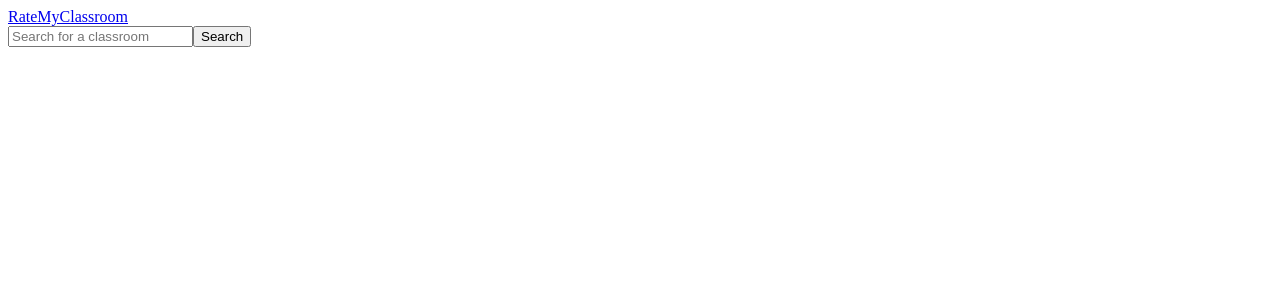
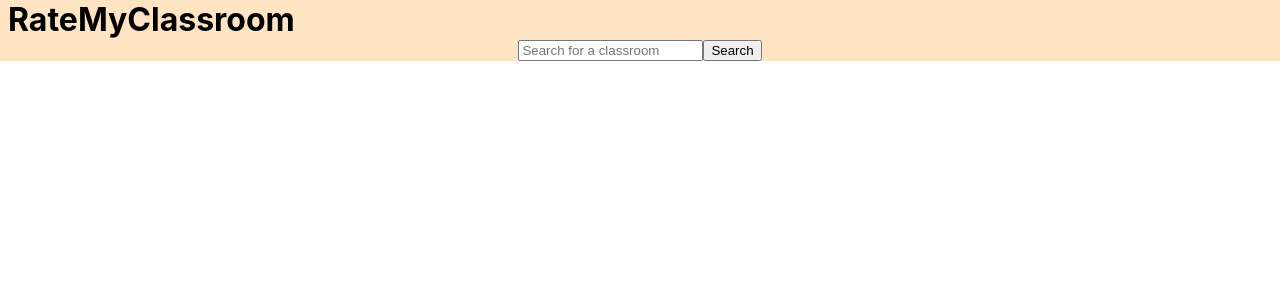
Before and after one commit to jsn-hoang/rate-my-classroom, a React app in the folder frontend/: page / in a window 1280 px wide. Shown: the top 300 px of the page. Built offline with nearby package versions, Linux system fonts and the light colour scheme; the HTML template or start-up script is replaced by a standard one.

Commit message:
Make UI changes

```diff
--- a/frontend/src/App.css
+++ b/frontend/src/App.css
@@ -0,0 +1,3 @@
+.App {
+    background-color: bisque;
+}
--- a/frontend/src/App.jsx
+++ b/frontend/src/App.jsx
@@ -1,4 +1,5 @@
 import React from 'react';
+import './App.css';
 import Search from './search';
 import Navbar from './navbar';
 
--- /dev/null
+++ b/frontend/src/index.css
@@ -0,0 +1,18 @@
+body {
+    margin: 0;
+    font-family: -apple-system, BlinkMacSystemFont, 'Segoe UI', 'Roboto', 'Oxygen',
+      'Ubuntu', 'Cantarell', 'Fira Sans', 'Droid Sans', 'Helvetica Neue',
+      sans-serif;
+    -webkit-font-smoothing: antialiased;
+    -moz-osx-font-smoothing: grayscale;
+    height: 100vh;
+  }
+
+  code {
+    font-family: source-code-pro, Menlo, Monaco, Consolas, 'Courier New',
+      monospace;
+  }
+
+  html {
+    scroll-behavior: smooth;
+  }
--- a/frontend/src/index.jsx
+++ b/frontend/src/index.jsx
@@ -1,6 +1,7 @@
 import React from 'react';
 import ReactDOM from 'react-dom';
 import App from './App';
+import './index.css';
 
 ReactDOM.render(
   <React.StrictMode>
--- /dev/null
+++ b/frontend/src/navbar.css
@@ -0,0 +1,10 @@
+.navbar-name {
+    font-weight: bold;
+    font-size: large;
+    color: black;
+    font-size: 2rem;
+    padding: 8px;
+    min-height: 400px;
+    /* margin: 24px; */
+
+}
--- a/frontend/src/navbar.jsx
+++ b/frontend/src/navbar.jsx
@@ -1,8 +1,9 @@
 import React from 'react';
+import './navbar.css';
 
 const Navbar = () => (
   <div className="navbar">
-    <a href="#top" className="navbar-name">RateMyClassroom</a>
+    <span className="navbar-name">RateMyClassroom</span>
   </div>
 );
 
--- /dev/null
+++ b/frontend/src/search.css
@@ -0,0 +1,5 @@
+.search {
+    display: flex;
+    justify-content: center;
+    align-items: center;
+}
--- a/frontend/src/search.jsx
+++ b/frontend/src/search.jsx
@@ -1,6 +1,8 @@
 import React from 'react';
+import './search.css';
 
 const Search = () => (
+  <div className="search">
     <form action="/" method="get">
       <label htmlFor="header-search">
         <input
@@ -12,6 +14,7 @@ const Search = () => (
       </label>
       <button type="submit">Search</button>
     </form>
+  </div>
 );
 
 export default Search;
```
Also changed, not shown: frontend/src/service.js (+19 -17 lines). Lines whose indentation alone changed are shown as unchanged.
